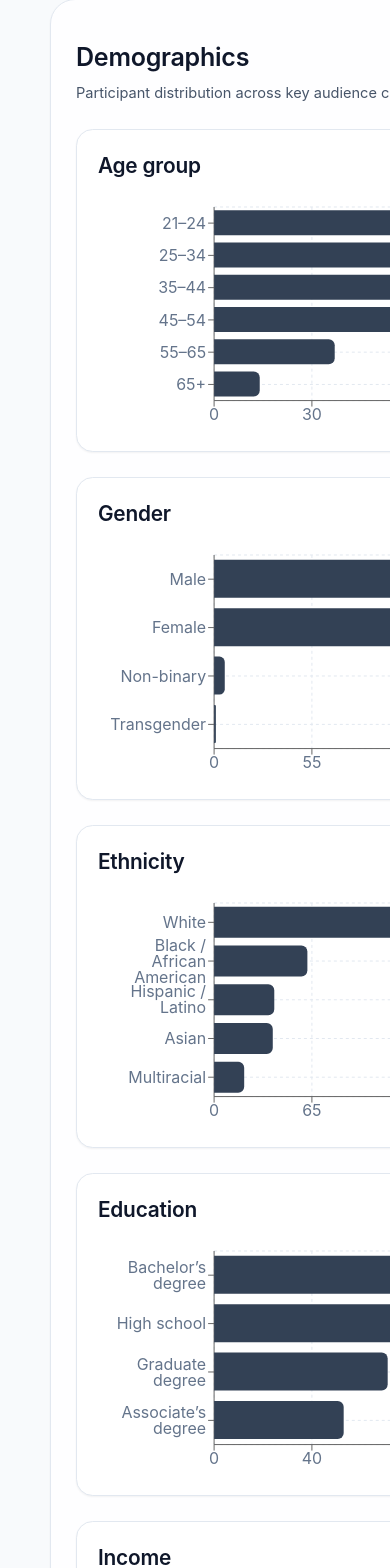
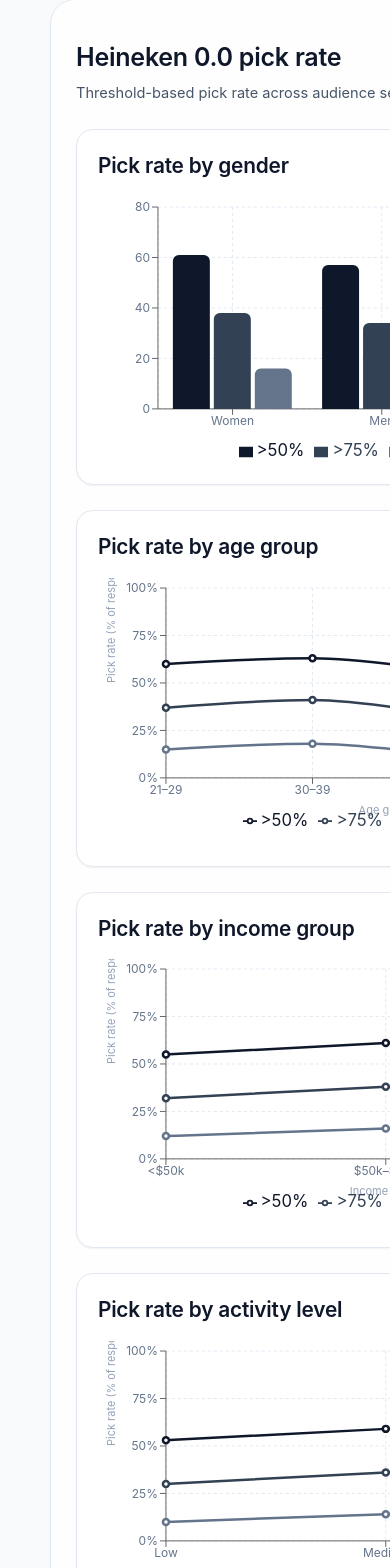
Before and after one commit to jose-laveaga/Heineken-study, a React (Vite) app: page / in a window 390 px wide. Shown: the part 9353-10921 px from the top of the page. Built offline with nearby package versions, Linux system fonts and the light colour scheme.

Commit message:
Add Heineken 0.0 pick rate section

```diff
--- a/src/App.tsx
+++ b/src/App.tsx
@@ -26,6 +26,7 @@
 import sentiment from './data/sentiment.json';
 import discrepancies from './data/discrepancies.json';
 import motherBrandPickRate from './data/motherBrandPickRate.json';
+import heinekenPickRate from './data/heinekenPickRate.json';
 
 // TODO: Replace placeholder figures in /src/data/*.json with the final report numbers.
 
@@ -35,6 +36,7 @@
   { id: 'experiment-flow', label: 'Experiment Flow' },
   { id: 'results', label: 'Results' },
   { id: 'mother-brand-pick-rate', label: 'Mother Brand Pick Rate' },
+  { id: 'heineken-pick-rate', label: 'Heineken 0.0 Pick Rate' },
   { id: 'demographics', label: 'Demographics' },
   { id: 'standard-logistic-regression', label: 'Standard Logistic Regression Analysis' },
   { id: 'sentiment', label: 'Sentiment' },
@@ -191,6 +193,51 @@
                       xAxisLabel="Activity level"
                       yAxisLabel="Pick rate (% of respondents)"
                       ariaLabel="Mother brand pick rate by activity level"
+                    />
+                  </ChartCard>
+                </div>
+              </div>
+            </Section>
+
+            <Section
+              id="heineken-pick-rate"
+              title="Heineken 0.0 pick rate"
+              subtitle="Threshold-based pick rate across audience segments"
+            >
+              <div className="space-y-6">
+                <ChartCard title="Pick rate by gender">
+                  <GroupedBarChart
+                    data={heinekenPickRate.gender}
+                    series={heinekenPickRate.thresholds}
+                    ariaLabel="Heineken 0.0 pick rate by gender"
+                  />
+                </ChartCard>
+                <div className="grid gap-6 lg:grid-cols-3">
+                  <ChartCard title="Pick rate by age group">
+                    <ThresholdLineChart
+                      data={heinekenPickRate.ageGroups}
+                      series={heinekenPickRate.thresholds}
+                      xAxisLabel="Age group"
+                      yAxisLabel="Pick rate (% of respondents)"
+                      ariaLabel="Heineken 0.0 pick rate by age group"
+                    />
+                  </ChartCard>
+                  <ChartCard title="Pick rate by income group">
+                    <ThresholdLineChart
+                      data={heinekenPickRate.incomeGroups}
+                      series={heinekenPickRate.thresholds}
+                      xAxisLabel="Income group"
+                      yAxisLabel="Pick rate (% of respondents)"
+                      ariaLabel="Heineken 0.0 pick rate by income group"
+                    />
+                  </ChartCard>
+                  <ChartCard title="Pick rate by activity level">
+                    <ThresholdLineChart
+                      data={heinekenPickRate.activityLevels}
+                      series={heinekenPickRate.thresholds}
+                      xAxisLabel="Activity level"
+                      yAxisLabel="Pick rate (% of respondents)"
+                      ariaLabel="Heineken 0.0 pick rate by activity level"
                     />
                   </ChartCard>
                 </div>
--- /dev/null
+++ b/src/data/heinekenPickRate.json
@@ -0,0 +1,28 @@
+{
+  "thresholds": [
+    { "key": "over50", "label": ">50%" },
+    { "key": "over75", "label": ">75%" },
+    { "key": "over90", "label": ">90%" }
+  ],
+  "gender": [
+    { "label": "Women", "over50": 61, "over75": 38, "over90": 16 },
+    { "label": "Men", "over50": 57, "over75": 34, "over90": 14 },
+    { "label": "Non-binary", "over50": 53, "over75": 30, "over90": 11 }
+  ],
+  "ageGroups": [
+    { "label": "21–29", "over50": 60, "over75": 37, "over90": 15 },
+    { "label": "30–39", "over50": 63, "over75": 41, "over90": 18 },
+    { "label": "40–49", "over50": 56, "over75": 33, "over90": 12 },
+    { "label": "50+", "over50": 52, "over75": 29, "over90": 10 }
+  ],
+  "incomeGroups": [
+    { "label": "<$50k", "over50": 55, "over75": 32, "over90": 12 },
+    { "label": "$50k–$99k", "over50": 61, "over75": 38, "over90": 16 },
+    { "label": "$100k+", "over50": 65, "over75": 42, "over90": 19 }
+  ],
+  "activityLevels": [
+    { "label": "Low", "over50": 53, "over75": 30, "over90": 10 },
+    { "label": "Medium", "over50": 59, "over75": 36, "over90": 14 },
+    { "label": "High", "over50": 64, "over75": 41, "over90": 18 }
+  ]
+}
```
